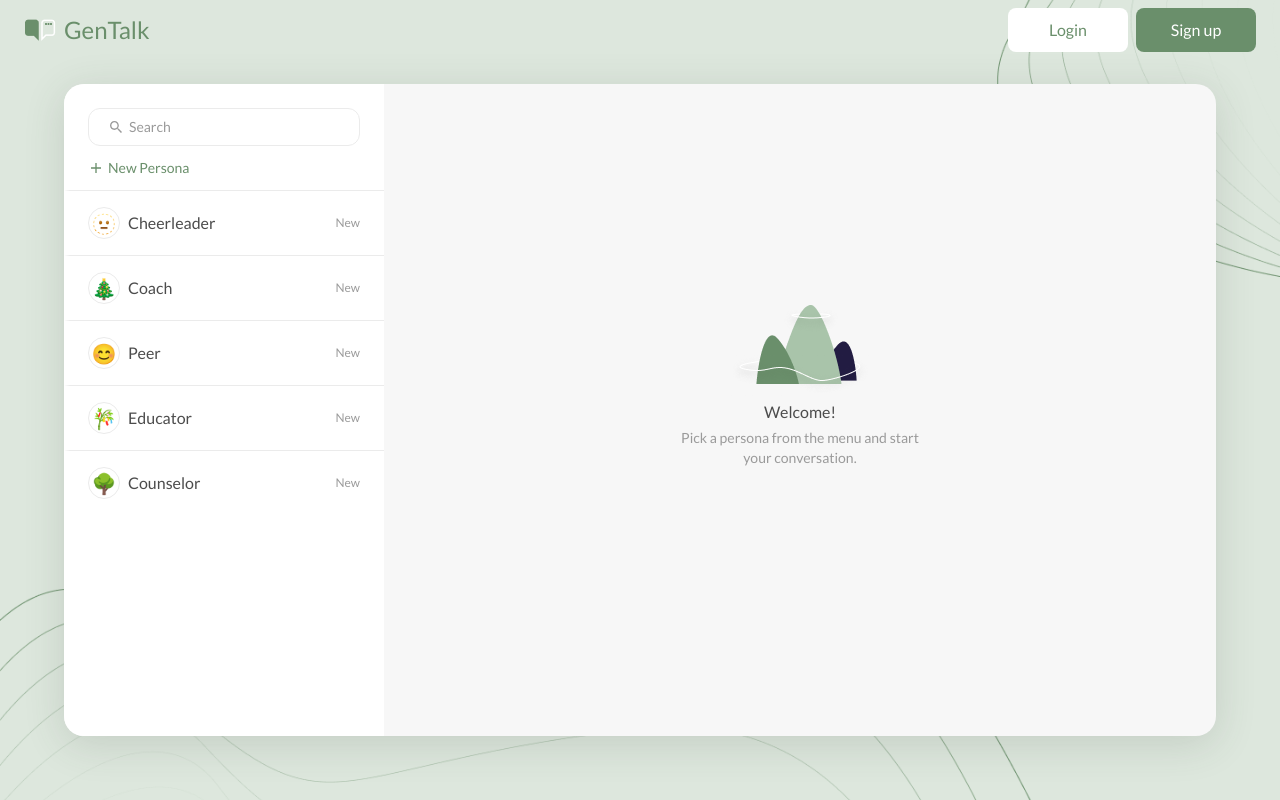
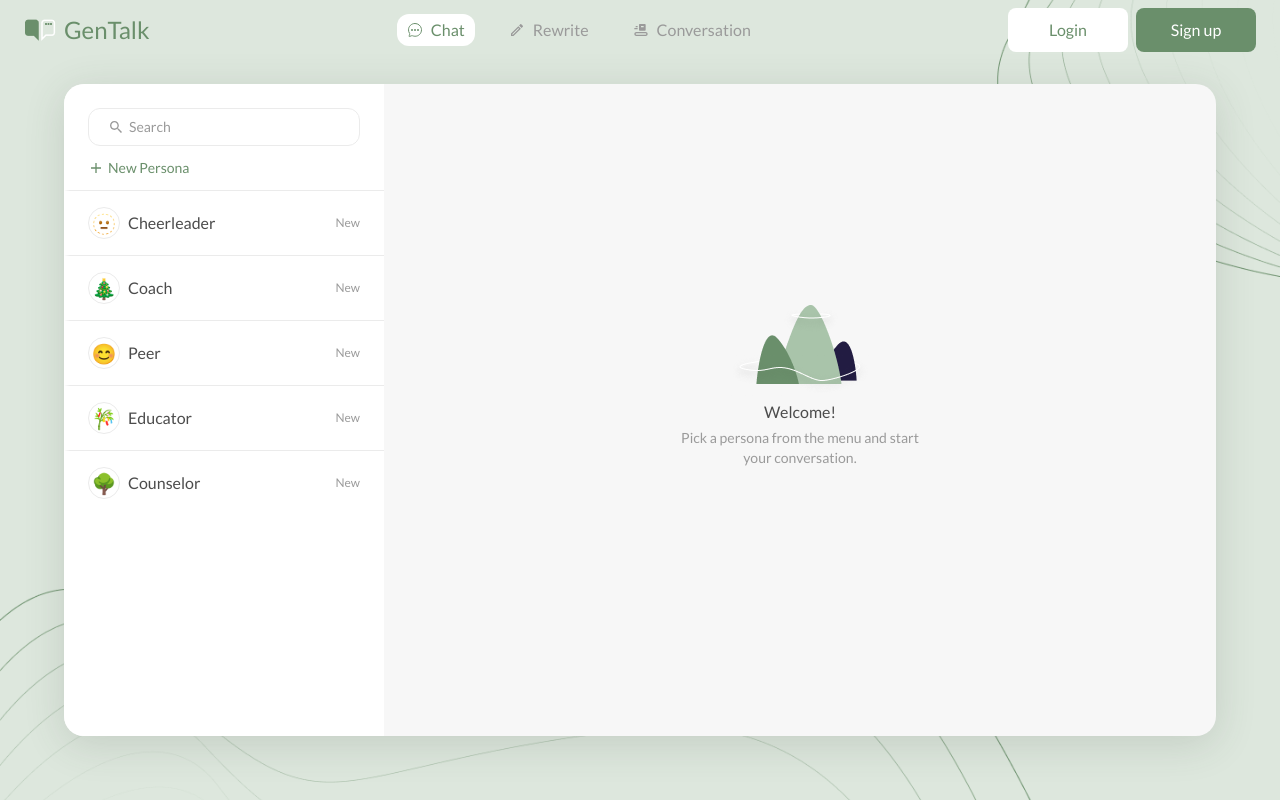
Before and after one commit to joelai1234/gen-talk-frontend, a React (Vite) app: page /chatbot in a window 1280 px wide. Built offline with nearby package versions, Linux system fonts and the light colour scheme; no server answers.

Commit message:
feat: header link

```diff
--- a/src/components/Header.tsx
+++ b/src/components/Header.tsx
@@ -1,5 +1,5 @@
 import { FaUserCircle } from 'react-icons/fa'
-import { Link, useSearchParams } from 'react-router-dom'
+import { Link, useLocation, useSearchParams } from 'react-router-dom'
 import { Button } from './ui/button'
 import {
   AlertDialog,
@@ -30,8 +30,12 @@ import { IoMdClose } from 'react-icons/io'
 import { LuUpload } from 'react-icons/lu'
 import { IoMdEyeOff } from 'react-icons/io'
 import { IoMdEye } from 'react-icons/io'
+import { MdOutlineEdit } from 'react-icons/md'
+import { IoChatbubbleEllipsesOutline } from 'react-icons/io5'
+import { MdConveyorBelt } from 'react-icons/md'
 
 export default function Header() {
+  const { pathname } = useLocation()
   const { isLogin, signIn, signOut } = useAuth()
   const [searchParams] = useSearchParams()
   const action = searchParams.get('action') as AuthStatus
@@ -52,6 +56,32 @@ export default function Header() {
           <h1 className=" text-2xl text-earth-green">GenTalk</h1>
         </div>
       </Link>
+      <div className="flex gap-6">
+        <Link
+          to="/chatbot"
+          className={cn(
+            'flex items-center gap-2 rounded-xl px-2.5 py-1 text-[#9a9a9a] transition hover:bg-white hover:text-earth-green',
+            { 'bg-white text-earth-green': pathname === '/chatbot' }
+          )}
+        >
+          <IoChatbubbleEllipsesOutline />
+          <span>Chat</span>
+        </Link>
+        <Link
+          to="/rewrite"
+          className={cn(
+            'flex items-center gap-2 rounded-xl px-2.5 py-1 text-[#9a9a9a] transition hover:bg-white hover:text-earth-green',
+            { 'bg-white text-earth-green': pathname === '/rewrite' }
+          )}
+        >
+          <MdOutlineEdit />
+          <span>Rewrite</span>
+        </Link>
+        <button className="flex items-center gap-2 rounded-xl px-2.5 py-1 text-[#9a9a9a] hover:bg-white hover:text-earth-green">
+          <MdConveyorBelt />
+          <span>Conversation</span>
+        </button>
+      </div>
       {!isLogin && (
         <div className="space-x-2">
           <Button
```
